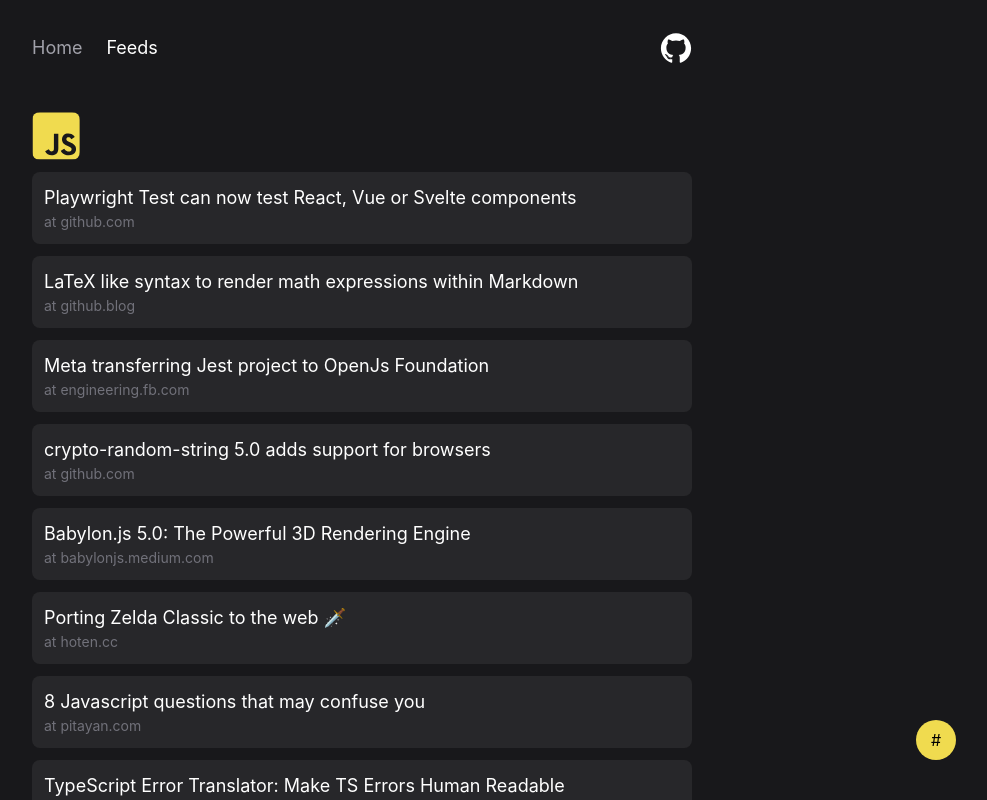
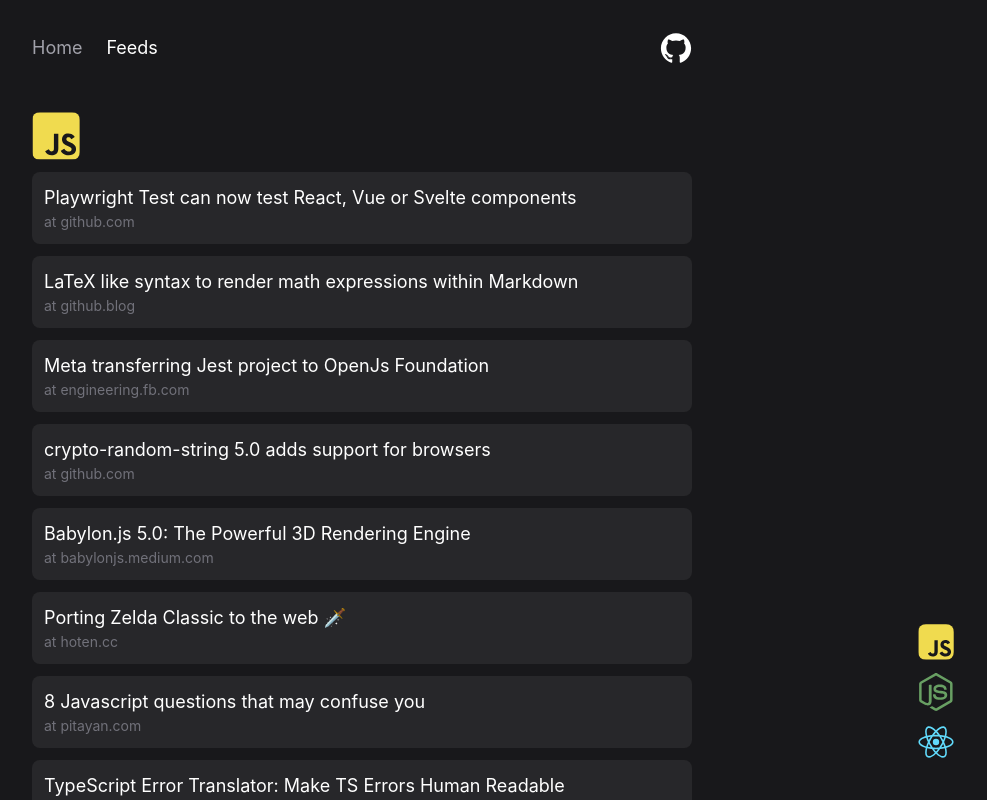
Before and after one commit to inhopj/fcirone.dev, a Next.js app: page /feeds in a window 1280 px wide. Shown: the top 800 px of the page, without its empty margins (284-1271 px from the left). Built offline with nearby package versions, Linux system fonts and the light colour scheme.

Commit message:
Revert "add back rss id"
This reverts commit eef9d47c5000ca99cffcf50bc196bac3394d1e9c.

```diff
--- a/components/FloatingGuy.tsx
+++ b/components/FloatingGuy.tsx
@@ -1,96 +1,32 @@
 import Javascript from './Icons/Javascript';
 import Nodejs from './Icons/Nodejs';
 import React from '../components/Icons/React'
-import { useState } from 'react';
-import Anchor from './Link/Anchor';
-import classnames from 'classnames';
-import Image from 'next/image';
-
-const anchors = [
-  {
-    href: '#rss',
-    icon: <Image
-      src="/rss-feed-logo.svg"
-      alt="rss-feed-logo"
-      width={20}
-      height={20}
-    />,
-    parentClassNames: "flex mb-4"
-  },
-  { href: '#react', icon: <React className='w-9' />, parentClassNames: "flex mb-4" },
-  { href: '#node', icon: <Nodejs className='w-10' />, parentClassNames: "flex mb-4" },
-  { href: '#javascript', icon: <Javascript className='w-9 rounded-lg' />, parentClassNames: "flex mb-4" },
-]
-
 
 const FloatingGuy = () => {
-  const [open, setOpen] = useState(false);
-
-  const handleOpen = () => {
-    console.log(open)
-    console.log('OKKKKKKK')
-    setOpen(!open)
-  }
-
   return (
     <div
-      className='flex flex-col-reverse items-center fixed bottom-5 right-5 md:bottom-10 md:right-10'
-    >
-      <div
-        className='flex justify-center items-center w-10 h-10 rounded-full bg-[#f0db4f] text-base' onClick={() => handleOpen()}>
-        #
+        className='flex flex-col items-center fixed bottom-5 right-5 md:bottom-10 md:right-10'
+      >
+        <a
+          href="#javascript"
+          className='flex mb-4 md:mb-3'
+        >
+          <Javascript className='w-9 rounded-lg' />
+        </a>
+        <a
+          href="#node"
+          className='flex mb-3'
+        >
+          <Nodejs className='w-10' />
+        </a>
+        <a
+          href="#react"
+          className='flex'
+        >
+          <React className='w-9' />
+        </a>
       </div>
-      {anchors.map(({ href, icon, parentClassNames }, index) => {
-        return (
-          <div
-            key={href}
-            // style={{ transitionDelay: `${index * 25}ms` }}
-            className={classnames(
-              parentClassNames,
-              // "translate-y-8 scale-0 opacity-0 transition-transform duration-300 transition-opacity duration-300",
-              // { "opacity-1 translate-y-0 scale-1": open }
-              "flex relative transition-all duration-300",
-              { "translate-y-10 scale-0 opacity-0": !open },
-              { "opacity-1 translate-y-0 scale-1": open }
-            )}
-          >
-            <a
-              href={href}
-            >
-              {icon}
-            </a>
-          </div>
-        )
-      })}
-    </div>
   )
 }
 
-// const FloatingGuy = () => {
-//   return (
-//     <div
-//         className='flex flex-col items-center fixed bottom-5 right-5 md:bottom-10 md:right-10'
-//       >
-//         <a
-//           href="#javascript"
-//           className='flex mb-4 md:mb-3'
-//         >
-//           <Javascript className='w-9 rounded-lg' />
-//         </a>
-//         <a
-//           href="#node"
-//           className='flex mb-3'
-//         >
-//           <Nodejs className='w-10' />
-//         </a>
-//         <a
-//           href="#react"
-//           className='flex'
-//         >
-//           <React className='w-9' />
-//         </a>
-//       </div>
-//   )
-// }
-
 export default FloatingGuy
```
